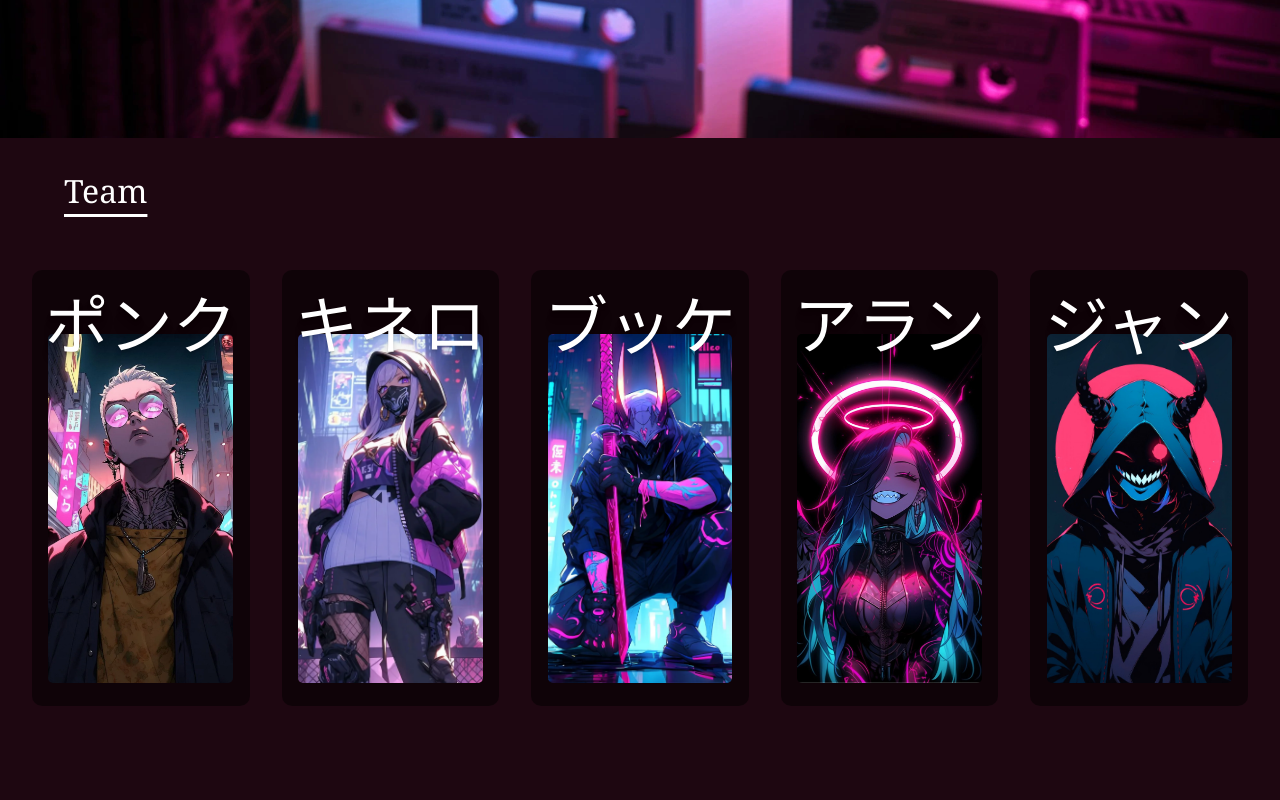
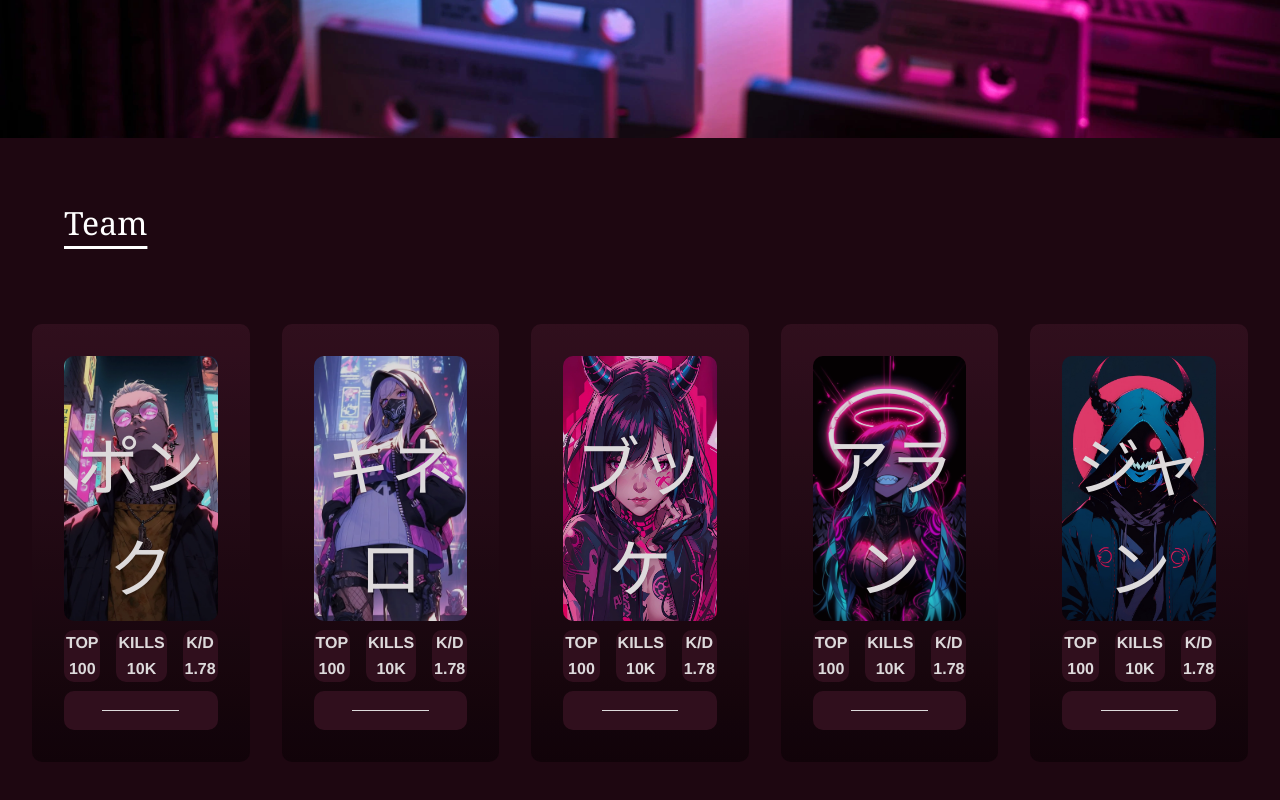
Before and after one commit to Bokehlicia/theratz-updated, a website: page index.html in a window 1280 px wide. Shown: the part 662-1462 px from the top of the page. Drawn offline with nearby package versions, Linux system fonts and the light colour scheme; a web font is replaced by a local one.

Commit message:
Team section, team cards added

```diff
--- a/index.html
+++ b/index.html
@@ -55,32 +55,112 @@
         </div>
       </main>
       <section class="team">
-        <div class="sbttle">
+        <div class="title-team-section">
           <h2>Team</h2>
         </div>
         <div class="team-members">
-          <div class="team-mate" id="ponk">
-            <div class="card-title"><h3>ポンク</h3></div>
-            <div class="card c-ponk"></div>
+          <div class="ponk card">
+            <div class="card-bg ponk-bg">
+              <div class="card-name">ポンク</div>
+            </div>
+            <div class="card-stats">
+              <div class="top-stat">
+                TOP <br />
+                100
+              </div>
+              <div class="kills-stat">
+                KILLS <br />
+                10K
+              </div>
+              <div class="kd-stat">
+                K/D <br />
+                1.78
+              </div>
+            </div>
+            <div class="card-btn"><div class="line-btn"></div></div>
           </div>
-          <div class="team-mate" id="kinero">
-            <div class="card-title"><h3>キネロ</h3></div>
-            <div class="card c-kinero"></div>
+          <div class="kinero card">
+            <div class="card-bg kinero-bg">
+              <div class="card-name">キネロ</div>
+            </div>
+            <div class="card-stats">
+              <div class="top-stat">
+                TOP <br />
+                100
+              </div>
+              <div class="kills-stat">
+                KILLS <br />
+                10K
+              </div>
+              <div class="kd-stat">
+                K/D <br />
+                1.78
+              </div>
+            </div>
+            <div class="card-btn"><div class="line-btn"></div></div>
           </div>
-          <div class="team-mate" id="bokehlicia">
-            <div class="card-title"><h3>ブッケ</h3></div>
-            <div class="card c-bokehlicia"></div>
+          <div class="bokeh card">
+            <div class="card-bg bokeh-bg">
+              <div class="card-name">ブッケ</div>
+            </div>
+            <div class="card-stats">
+              <div class="top-stat">
+                TOP <br />
+                100
+              </div>
+              <div class="kills-stat">
+                KILLS <br />
+                10K
+              </div>
+              <div class="kd-stat">
+                K/D <br />
+                1.78
+              </div>
+            </div>
+            <div class="card-btn"><div class="line-btn"></div></div>
           </div>
-          <div class="team-mate" id="allan">
-            <div class="card-title"><h3>アラン</h3></div>
-            <div class="card c-allan"></div>
+          <div class="allan card">
+            <div class="card-bg allan-bg">
+              <div class="card-name">アラン</div>
+            </div>
+            <div class="card-stats">
+              <div class="top-stat">
+                TOP <br />
+                100
+              </div>
+              <div class="kills-stat">
+                KILLS <br />
+                10K
+              </div>
+              <div class="kd-stat">
+                K/D <br />
+                1.78
+              </div>
+            </div>
+            <div class="card-btn"><div class="line-btn"></div></div>
           </div>
-          <div class="team-mate" id="jeanluc">
-            <div class="card-title"><h3>ジャン</h3></div>
-            <div class="card c-jeanluc"></div>
+          <div class="jean card">
+            <div class="card-bg jean-bg">
+              <div class="card-name">ジャン</div>
+            </div>
+            <div class="card-stats">
+              <div class="top-stat">
+                TOP <br />
+                100
+              </div>
+              <div class="kills-stat">
+                KILLS <br />
+                10K
+              </div>
+              <div class="kd-stat">
+                K/D <br />
+                1.78
+              </div>
+            </div>
+            <div class="card-btn"><div class="line-btn"></div></div>
           </div>
         </div>
-        <div class="team-ttlstats"></div>
+        <div class="bottom-team-section"></div>
       </section>
     </div>
   </body>
--- a/scss/base/_variable.scss
+++ b/scss/base/_variable.scss
@@ -18,5 +18,6 @@ $color-heading: #000;
 $highlight-color: #ff1eb0;
 
 $background-base: #1e0711;
+$background-card: #341120;
 // Border-Radius
 $border-radius: 10px;
--- a/scss/main.scss
+++ b/scss/main.scss
@@ -199,50 +199,105 @@ main {
 
 .team {
   grid-area: team;
+  width: 100%;
+  height: 100%;
   display: grid;
-  grid-template-rows: 0.2fr 1fr 0.4fr;
-  grid-template-columns: subgrid;
+  grid-template-columns: 1fr;
+  grid-template-rows: 0.4fr 1fr 0.4fr;
   grid-template-areas:
-    "title title title title title title title title title title title title"
-    "team team team team team team team team team team team team"
-    "stats stats stats stats stats stats stats stats stats stats stats stats";
-
-  h2 {
-    margin-top: 2rem;
-    margin-left: 4rem;
-  }
+    "title"
+    "card"
+    "bottom";
 }
 
-.subttle {
+.title-team-section {
   grid-area: title;
+  margin: 4rem 4rem;
 }
 
 .team-members {
-  grid-area: team;
+  grid-area: card;
   display: grid;
-  gap: 2rem;
-  padding: 2rem;
   grid-template-rows: 1fr;
   grid-template-columns: repeat(5, 1fr);
-  grid-template-areas: "ponk kinero bokehlicia allan jean";
+  grid-template-areas: "ponk kinero bokeh allan jean";
+  margin: 0 2rem;
+  gap: 2rem;
 }
 
-.team-mate {
+.card {
+  border-radius: 10px;
+  display: grid;
+  grid-template-rows: 1fr 0.2fr 0.15fr;
+  grid-column: 1fr;
+  grid-template-areas:
+    "bg"
+    "stats"
+    "btn";
+  gap: 0.5rem;
+  padding: 2rem;
+  background: linear-gradient(#341120, #0f0308);
+  opacity: 0.85;
+}
+
+.card-bg {
+  grid-area: bg;
   position: relative;
-  background-color: rgba($color-heading, 0.5);
+  @extend %bgimgcenter;
+}
+
+.card-stats {
+  grid-area: stats;
+  display: flex;
+  justify-content: space-between;
+  align-items: center;
+  font-weight: bold;
+  gap: 1rem;
+}
+
+.top-stat {
+  background-color: $background-card;
+  flex-grow: 1;
+  border-radius: 10px;
+  text-align: center;
+}
+
+.kills-stat {
+  background-color: $background-card;
+  flex-grow: 1;
+  border-radius: 10px;
+  text-align: center;
+}
+
+.kd-stat {
+  background-color: $background-card;
+  flex-grow: 1;
+  border-radius: 10px;
+  text-align: center;
+}
+
+.card-btn {
+  background-color: $background-card;
+  grid-area: btn;
   border-radius: 10px;
   display: flex;
-  flex-direction: column;
-  justify-content: start;
+  justify-content: center;
   align-items: center;
-
-  li {
-    list-style-type: disc;
 }
 
-  h3 {
-    color: $color-base;
+.line-btn {
+  width: 50%;
+  border-top: 1px solid white;
+}
+
+.card-name {
+  width: 100%;
+  position: absolute;
+  bottom: 0;
+  text-align: center;
   font-family: "Shippori Antique B1", sans-serif;
+  font-weight: 400;
+  font-style: normal;
   font-size: 4rem;
   text-shadow:
     0 1px 1px hsl(0deg 0% 0% / 0.075),
@@ -251,97 +306,57 @@ main {
     0 8px 8px hsl(0deg 0% 0% / 0.075),
     0 16px 16px hsl(0deg 0% 0% / 0.075);
 }
-}
 
-#ponk {
+.ponk {
   grid-area: ponk;
 }
 
-#kinero {
-  grid-area: kinero;
+.ponk-bg {
+  background-image: url(../img/ponk.webp);
+  border-radius: 10px;
 }
 
-#bokehlicia {
-  grid-area: bokehlicia;
+.kinero {
+  grid-area: kinero;
+  background-color: peachpuff;
 }
 
-#allan {
-  grid-area: allan;
-}
-
-#jeanluc {
-  grid-area: jean;
-}
-
-.team-ttlstats {
-  grid-area: stats;
-}
-
-.card {
-  width: 85%;
-  height: 80%;
-  margin-top: 4rem;
-  border-radius: 5px;
-  // display: flex;
-  // align-items: end;
-  // justify-content: center;
-}
-
-.card-title {
-  margin-top: 1rem;
-  position: absolute;
-}
-
-.card-stats {
-  width: 85%;
-  height: 10%;
-  display: flex;
-  justify-content: space-between;
-}
-
-.card-stats ul {
-  margin-left: 2rem;
-}
-
-.c-ponk {
-  // background-image: url(../img/ponk.webp);
-  @extend %bgimgcenter;
-}
-
-.c-title {
-  width: 100%;
-  height: 15%;
-  background-color: rgba($color-heading, 0.2);
-}
-
-.c-text {
-  width: 100%;
-  height: 40%;
-  background-color: rgba($color-heading, 0.5);
-}
-
-.c-kinero {
+.kinero-bg {
   background-image: url(../img/kinero.webp);
-  @extend %bgimgcenter;
+  border-radius: 10px;
   background-position: top;
 }
 
-.c-bokehlicia {
-  background-image: url(../img/bokehlicia.webp);
-  @extend %bgimgcenter;
+.bokeh {
+  grid-area: bokeh;
+  background-color: peachpuff;
 }
 
-.c-allan {
-  background-image: url(../img/allan.webp);
-  @extend %bgimgcenter;
+.bokeh-bg {
+  background-image: url(../img/francisco.webp);
+  border-radius: 10px;
 }
 
-.c-jeanluc {
-  background-image: url(../img/jeanluc.webp);
-  @extend %bgimgcenter;
+.allan {
+  grid-area: allan;
+  background-color: peachpuff;
 }
 
-.c-ponk {
-  background-image: url(../img/ponk.webp);
-  @extend %bgimgcenter;
+.allan-bg {
+  background-image: url(../img/allan.webp);
+  border-radius: 10px;
 }
+
+.jean {
+  grid-area: jean;
+  background-color: peachpuff;
+}
+
+.jean-bg {
+  background-image: url(../img/jeanluc.webp);
+  border-radius: 10px;
+}
+
+.bottom-team-section {
+  grid-area: bottom;
+}
```
Also changed, not shown: css/style.css, img/trending_flat_24dp_E8EAED_FILL0_wght400_GRAD0_opsz24 (1).svg (added), img/trending_flat_24dp_E8EAED_FILL0_wght400_GRAD0_opsz24.svg (added), 1 other file. Lines whose indentation alone changed are shown as unchanged.
